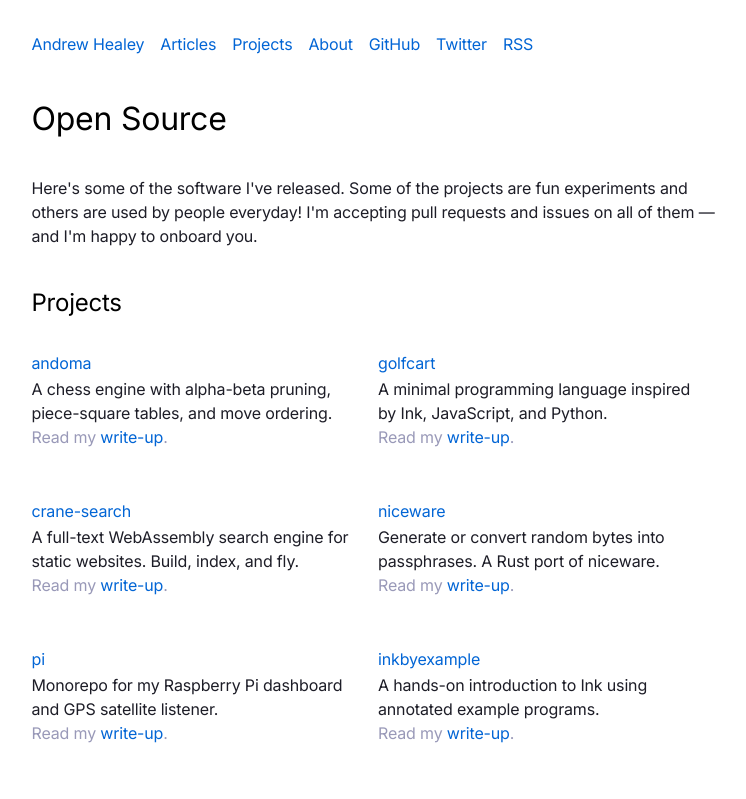
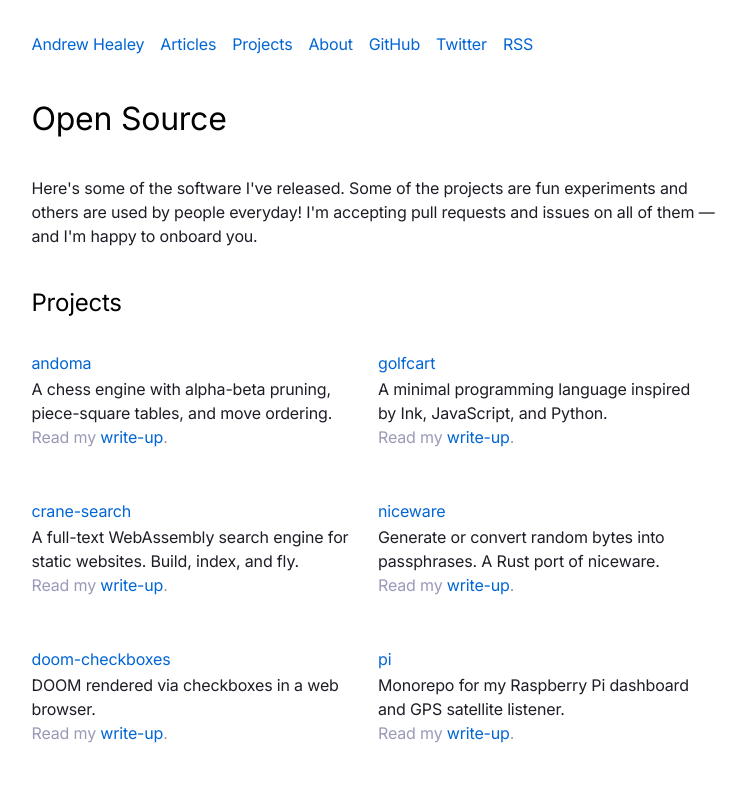
Before and after one commit to healeycodes/healeycodes.com, a Next.js app: page /projects in a window 1280 px wide. Shown: the top 799 px of the page, without its empty margins (262-1008 px from the left). Built offline with nearby package versions, Linux system fonts and the light colour scheme.

Commit message:
Add doom-checkboxes project 🕹️

```diff
--- a/data/projects.ts
+++ b/data/projects.ts
@@ -22,6 +22,12 @@ export default [
     link: "https://github.com/healeycodes/niceware",
     desc: "Generate or convert random bytes into passphrases. A Rust port of niceware.",
     to: "/porting-niceware-to-rust",
+  },
+  {
+    name: "doom-checkboxes",
+    link: "https://github.com/healeycodes/doom-checkboxes",
+    desc: "DOOM rendered via checkboxes in a web browser.",
+    to: "/doom-rendered-via-checkboxes",
   },
   {
     name: "pi",
```
